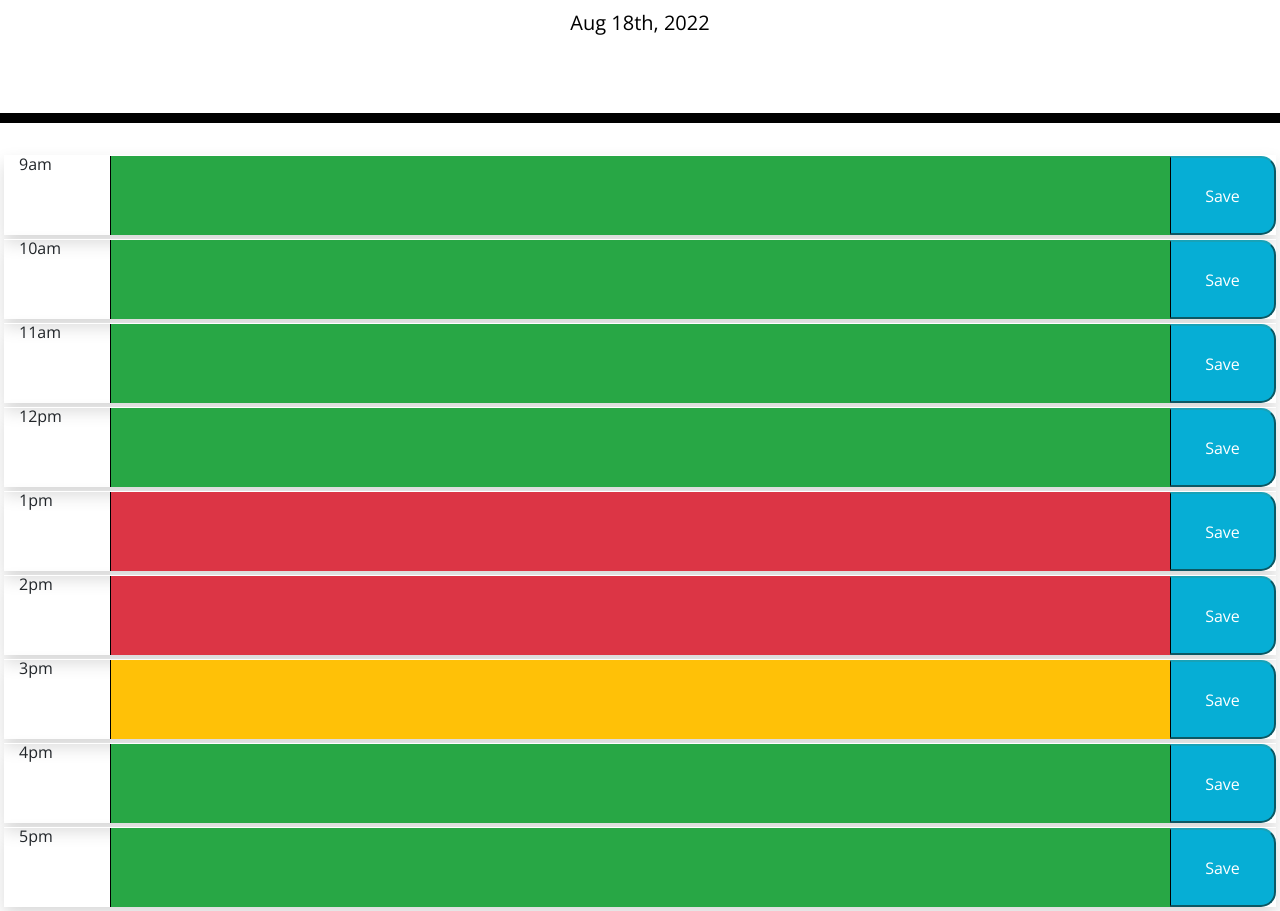
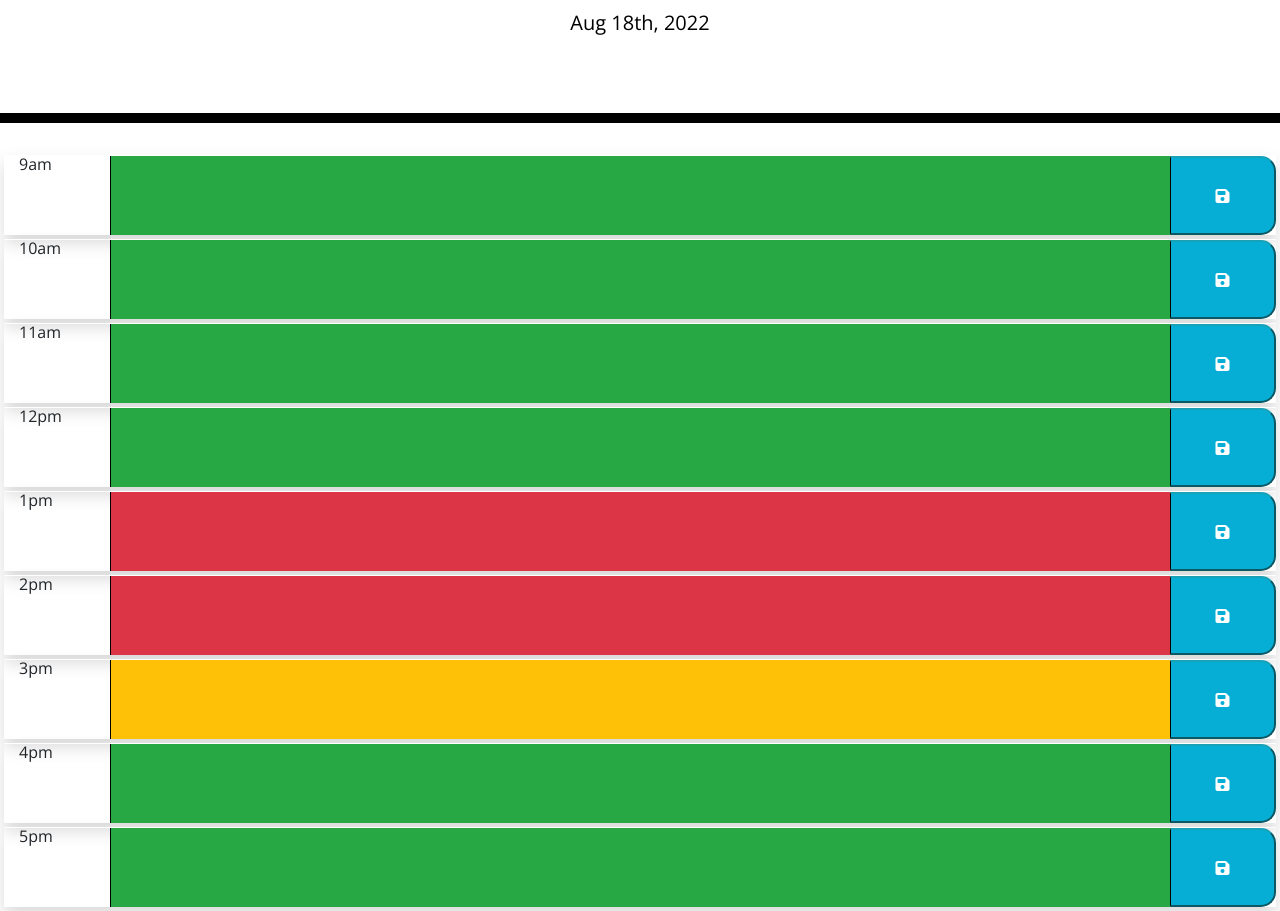
Before and after one commit to Alathrop2/Daily-Planner, a plain HTML site: page index.html in a window 1280 px wide. Shown: the part 181-1092 px from the top of the page. Drawn offline with nearby package versions, Linux system fonts and the light colour scheme.

Commit message:
add save button icon

```diff
--- a/index.html
+++ b/index.html
@@ -18,6 +18,7 @@
       href="https://fonts.googleapis.com/css?family=Open+Sans&display=swap"
       rel="stylesheet"
     />
+    <link rel="stylesheet" href="https://cdnjs.cloudflare.com/ajax/libs/font-awesome/6.1.2/css/all.min.css">
     <link rel="stylesheet" href="./assets/css/style.css" />
     <title>Work Day Scheduler</title>
 
@@ -35,55 +36,55 @@
       <div class="row d-flex m-1 shadow">
         <div class="col-sm-1 time">9am</div>
         <textarea id="textBox" class="col-lg-10 bg-secondary font-weight-bold text-white"></textarea>
-        <button type="button" id="saveButton" class="col btn-info saveBtn">Save</button>
+        <button type="button" id="saveButton" class="col btn-info saveBtn fas fa-save"></button>
       </div>
 
     <div class="row d-flex m-1 shadow ">
       <div class="col-sm-1 time">10am</div>
       <textarea id="textBox" class="col-lg-10 bg-secondary font-weight-bold text-white"></textarea>
-      <button type="button" id="saveButton" class="col btn-info saveBtn">Save</button>
+      <button type="button" id="saveButton" class="col btn-info saveBtn fas fa-save"></button>
     </div>
   </div>
   <div class="row d-flex m-1 shadow">
     <div class="col-sm-1 time">11am</div>
     <textarea id="textBox" class="col-lg-10 bg-secondary font-weight-bold text-white"></textarea>
-    <button type="button" id="saveButton" class="col btn-info saveBtn">Save</button>
+    <button type="button" id="saveButton" class="col btn-info saveBtn fas fa-save"></button>
   </div>
 </div>
 <div class="row d-flex m-1 shadow">
   <div class="col-sm-1 time">12pm</div>
   <textarea id="textBox" class="col-lg-10 bg-secondary font-weight-bold text-white"></textarea>
-  <button type="button" id="saveButton" class="col btn-info saveBtn">Save</button>
+  <button type="button" id="saveButton" class="col btn-info saveBtn fas fa-save"></button>
 </div>
 </div>
 <div class="row d-flex m-1 shadow">
   <div class="col-sm-1 time">1pm</div>
   <textarea id="textBox" class="col-lg-10 bg-secondary font-weight-bold text-white"></textarea>
-  <button type="button" id="saveButton" class="col btn-info saveBtn">Save</button>
+  <button type="button" id="saveButton" class="col btn-info saveBtn fas fa-save"></button>
 </div>
 </div>
 <div class="row d-flex m-1 shadow">
   <div class="col-sm-1 time">2pm</div>
   <textarea id="textBox" class="col-lg-10 bg-secondary font-weight-bold text-white"></textarea>
-  <button type="button" id="saveButton" class="col btn-info saveBtn">Save</button>
+  <button type="button" id="saveButton" class="col btn-info saveBtn fas fa-save"></button>
 </div>
 </div>
 <div class="row d-flex m-1 shadow">
   <div class="col-sm-1 time">3pm</div>
   <textarea id="textBox" class="col-lg-10 bg-secondary font-weight-bold text-white"></textarea>
-  <button type="button" id="saveButton" class="col btn-info saveBtn">Save</button>
+  <button type="button" id="saveButton" class="col btn-info saveBtn fas fa-save"></button>
 </div>
 </div>
 <div class="row d-flex m-1 shadow">
   <div class="col-sm-1 time">4pm</div>
   <textarea id="textBox" class="col-lg-10 bg-secondary font-weight-bold text-white"></textarea>
-  <button type="button" id="saveButton" class="col btn-info saveBtn">Save</button>
+  <button type="button" id="saveButton" class="col btn-info saveBtn fas fa-save"></button>
 </div>
 </div>
 <div class="row d-flex m-1 shadow">
   <div class="col-sm-1 time">5pm</div>
   <textarea id="textBox" class="col-lg-10 bg-secondary font-weight-bold text-white"></textarea>
-  <button type="button" id="saveButton" class="col btn-info saveBtn">Save</button>
+  <button type="button" id="saveButton" class="col btn-info saveBtn fas fa-save"></button>
 </div>
 </div>
     <script src="https://code.jquery.com/jquery-3.4.1.min.js"></script>
```
